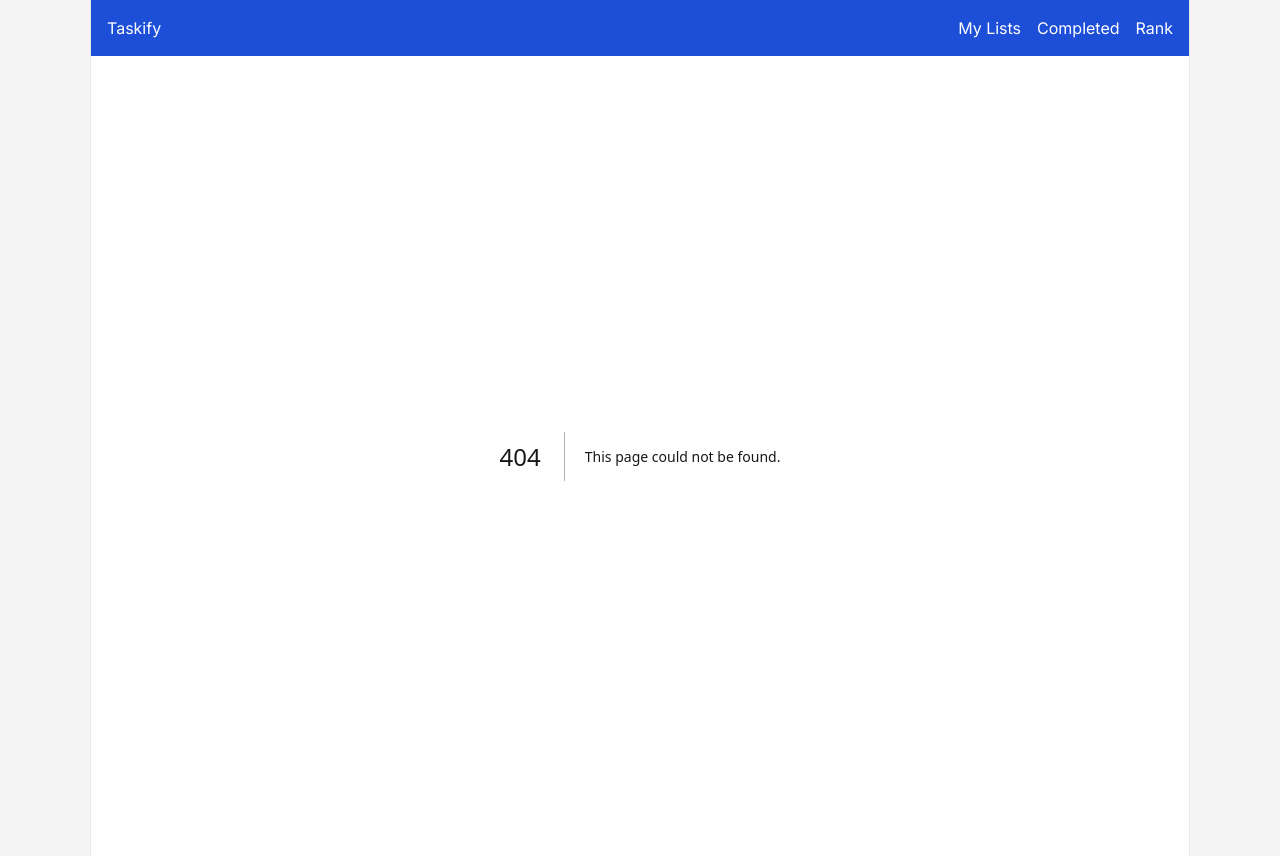
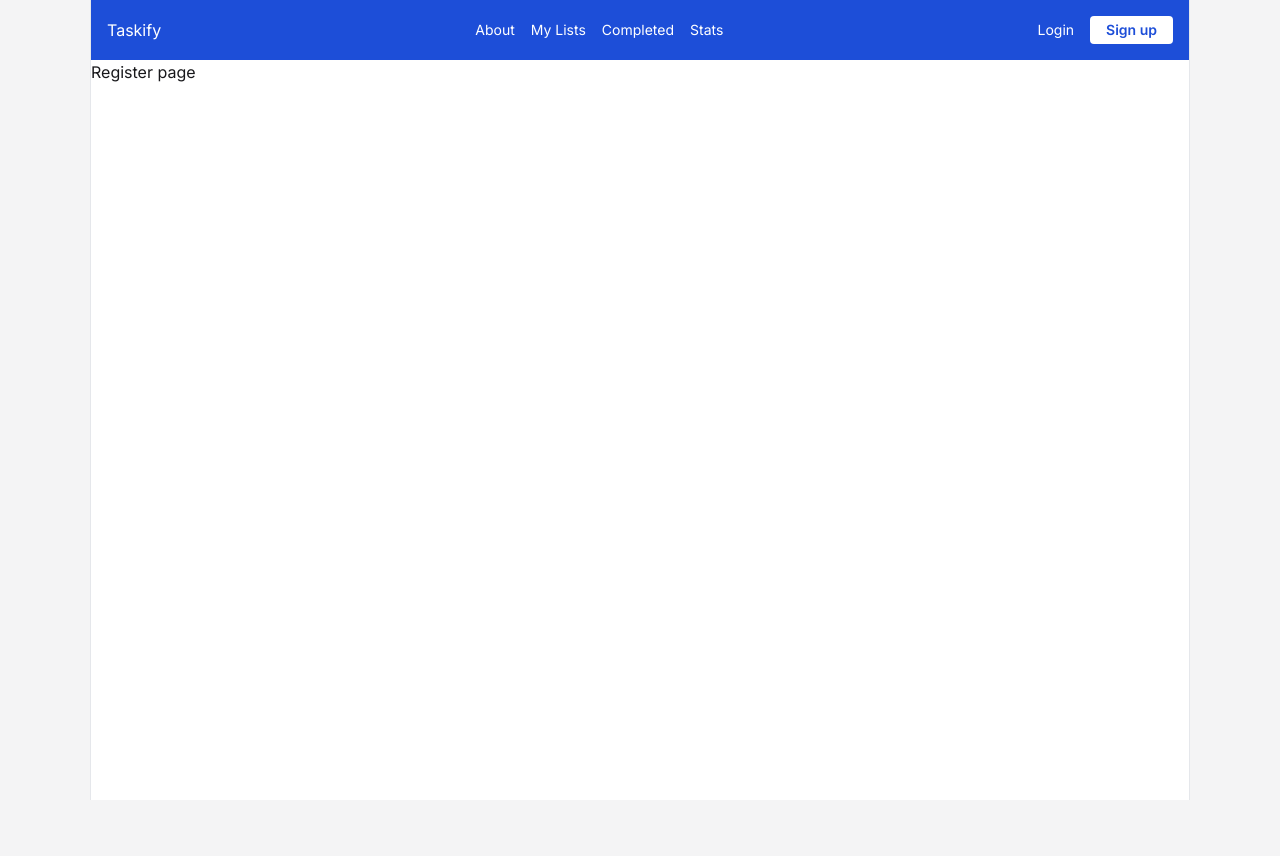
Before and after one commit to Ekpenga9000/taskify, a Next.js app: page /register in a window 1280 px wide. Before the commit this address had no page. After the commit the page ends 800 px from the top, so only its background shows below. Built offline with nearby package versions, Linux system fonts and the light colour scheme.

Commit message:
Create registration form.

```diff
--- a/src/app/globals.css
+++ b/src/app/globals.css
@@ -1,3 +1,8 @@
 @tailwind base;
 @tailwind components;
 @tailwind utilities;
+
+
+.signup{
+  @apply text-blue-700 bg-white font-semibold py-1 px-4 rounded;
+}
--- /dev/null
+++ b/src/app/register/page.tsx
@@ -0,0 +1,9 @@
+const Register = () => {
+    return (
+        <section>
+            Register page
+        </section>
+    )
+}
+
+export default Register;
--- a/src/components/Header.tsx
+++ b/src/components/Header.tsx
@@ -4,9 +4,12 @@ import Link from "next/link";
 const Header = () => {
   return (
     <header className="bg-blue-700 text-white p-4">
-      <nav className="flex justify-between">
+      <nav className="flex justify-between items-center">
         <Link href={"/"}>Taskify</Link>
-        <ul className="flex space-x-4">
+        <ul className="flex space-x-4 text-sm">
+          <li>
+            <Link href={"/about"}>About</Link>
+          </li>
           <li>
             <Link href="/list">My Lists</Link>
           </li>
@@ -14,7 +17,13 @@ const Header = () => {
             <Link href="/completed">Completed</Link>
           </li>
           <li>
-            <Link href={"/rank"}>Rank</Link>
+            <Link href={"/stats"}>Stats</Link>
+          </li>
+        </ul>
+        <ul className="flex items-center gap-4 text-sm">
+          <li className="cursor-pointer">Login</li>
+          <li className="cursor-pointer signup">
+            <Link href={"/register"}>Sign up</Link>
           </li>
         </ul>
       </nav>
--- /dev/null
+++ b/src/lib/utils.ts
@@ -0,0 +1,6 @@
+import { type ClassValue, clsx } from "clsx"
+import { twMerge } from "tailwind-merge"
+
+export function cn(...inputs: ClassValue[]) {
+  return twMerge(clsx(inputs))
+}
--- a/tailwind.config.ts
+++ b/tailwind.config.ts
@@ -1,20 +1,80 @@
-import type { Config } from "tailwindcss";
+import type { Config } from "tailwindcss"
 
-const config: Config = {
+const config = {
+  darkMode: ["class"],
   content: [
-    "./src/pages/**/*.{js,ts,jsx,tsx,mdx}",
-    "./src/components/**/*.{js,ts,jsx,tsx,mdx}",
-    "./src/app/**/*.{js,ts,jsx,tsx,mdx}",
-  ],
+    './pages/**/*.{ts,tsx}',
+    './components/**/*.{ts,tsx}',
+    './app/**/*.{ts,tsx}',
+    './src/**/*.{ts,tsx}',
+	],
+  prefix: "",
   theme: {
+    container: {
+      center: true,
+      padding: "2rem",
+      screens: {
+        "2xl": "1400px",
+      },
+    },
     extend: {
-      backgroundImage: {
-        "gradient-radial": "radial-gradient(var(--tw-gradient-stops))",
-        "gradient-conic":
-          "conic-gradient(from 180deg at 50% 50%, var(--tw-gradient-stops))",
+      colors: {
+        border: "hsl(var(--border))",
+        input: "hsl(var(--input))",
+        ring: "hsl(var(--ring))",
+        background: "hsl(var(--background))",
+        foreground: "hsl(var(--foreground))",
+        primary: {
+          DEFAULT: "hsl(var(--primary))",
+          foreground: "hsl(var(--primary-foreground))",
+        },
+        secondary: {
+          DEFAULT: "hsl(var(--secondary))",
+          foreground: "hsl(var(--secondary-foreground))",
+        },
+        destructive: {
+          DEFAULT: "hsl(var(--destructive))",
+          foreground: "hsl(var(--destructive-foreground))",
+        },
+        muted: {
+          DEFAULT: "hsl(var(--muted))",
+          foreground: "hsl(var(--muted-foreground))",
+        },
+        accent: {
+          DEFAULT: "hsl(var(--accent))",
+          foreground: "hsl(var(--accent-foreground))",
+        },
+        popover: {
+          DEFAULT: "hsl(var(--popover))",
+          foreground: "hsl(var(--popover-foreground))",
+        },
+        card: {
+          DEFAULT: "hsl(var(--card))",
+          foreground: "hsl(var(--card-foreground))",
+        },
+      },
+      borderRadius: {
+        lg: "var(--radius)",
+        md: "calc(var(--radius) - 2px)",
+        sm: "calc(var(--radius) - 4px)",
+      },
+      keyframes: {
+        "accordion-down": {
+          from: { height: "0" },
+          to: { height: "var(--radix-accordion-content-height)" },
+        },
+        "accordion-up": {
+          from: { height: "var(--radix-accordion-content-height)" },
+          to: { height: "0" },
+        },
+      },
+      animation: {
+        "accordion-down": "accordion-down 0.2s ease-out",
+        "accordion-up": "accordion-up 0.2s ease-out",
       },
     },
   },
-  plugins: [],
-};
-export default config;
+  plugins: [require("tailwindcss-animate")],
+} satisfies Config
+
+export default config
```
Also changed, not shown: package.json (+7 -1 lines), components.json (added), src/app/about/page.tsx (renamed from src/app/rank/page.tsx), 1 other file (tests, documents, lock files or other folders).
